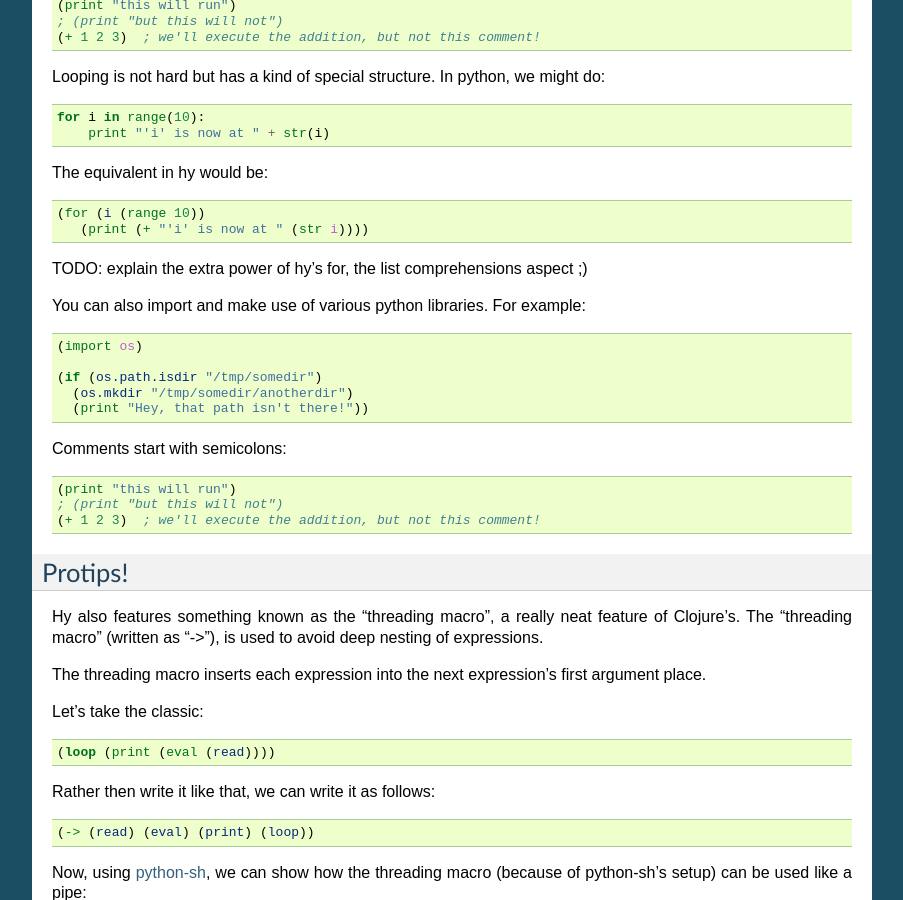
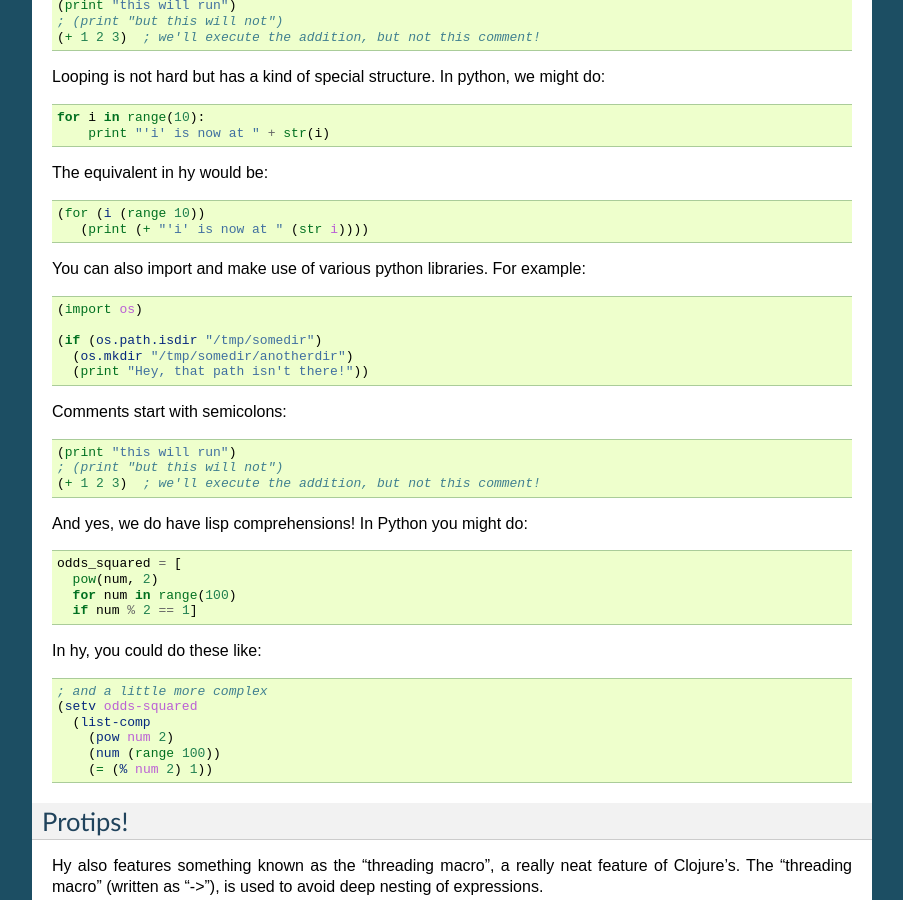
Before and after one commit to hylang/hy, a Sphinx documentation site: the page built from docs/language/index.rst, in a window 1280 px wide and 900 px high, scrolled down 4246 px. Shown: the whole window, without its empty margins (198-1101 px from the left). Built offline with Sphinx 7.4.7, drawn with Linux system fonts in a browser that asks for light colours.

Commit message:
List comprehensions example

```diff
--- a/docs/language/index.rst
+++ b/docs/language/index.rst
@@ -303,8 +303,6 @@ The equivalent in hy would be:
   (for (i (range 10))
      (print (+ "'i' is now at " (str i))))
 
-TODO: explain the extra power of hy's for, the list comprehensions
-aspect ;)
 
 You can also import and make use of various python libraries.  For
 example:
@@ -324,6 +322,24 @@ Comments start with semicolons:
    (print "this will run")
    ; (print "but this will not")
    (+ 1 2 3)  ; we'll execute the addition, but not this comment!
+
+And yes, we do have lisp comprehensions!  In Python you might do::
+
+  odds_squared = [
+    pow(num, 2)
+    for num in range(100)
+    if num % 2 == 1]
+
+In hy, you could do these like:
+
+.. code-block:: clj
+
+  ; and a little more complex
+  (setv odds-squared
+    (list-comp
+      (pow num 2)
+      (num (range 100))
+      (= (% num 2) 1))
 
 
 Protips!
```
